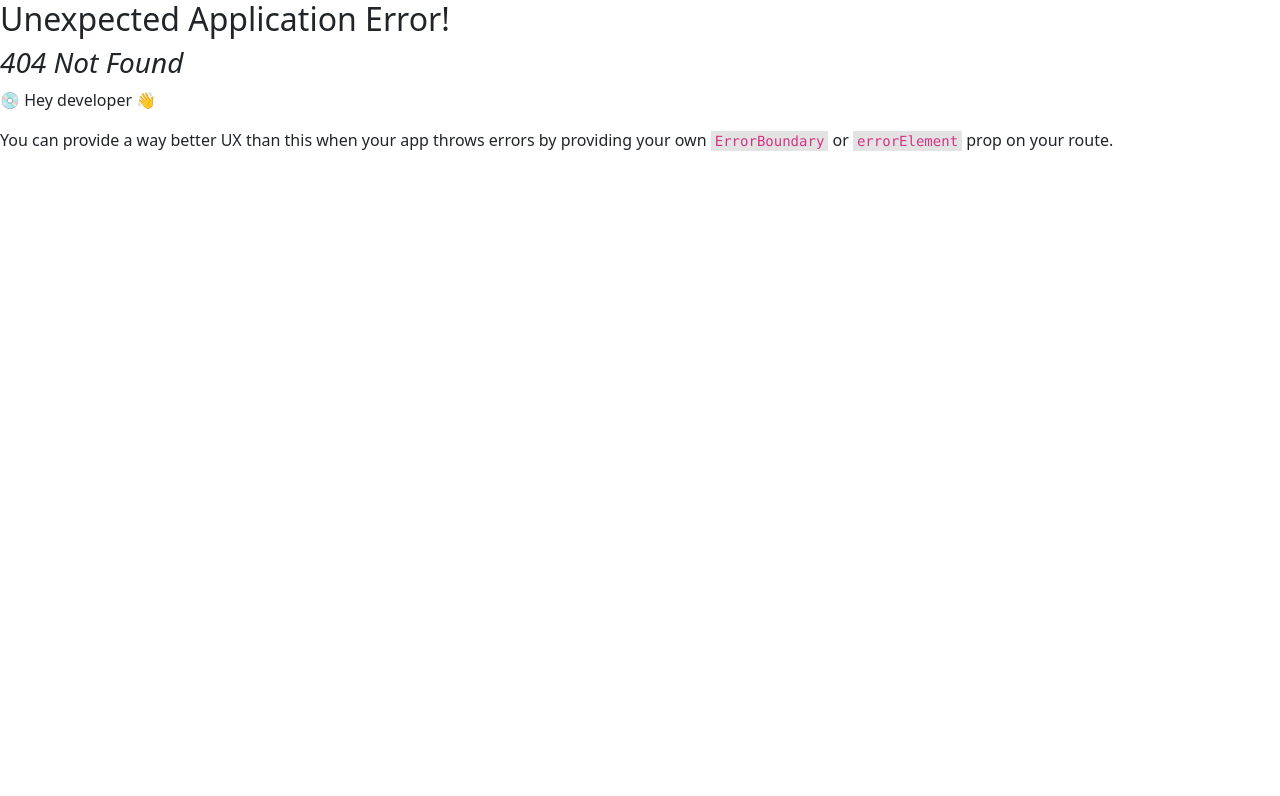
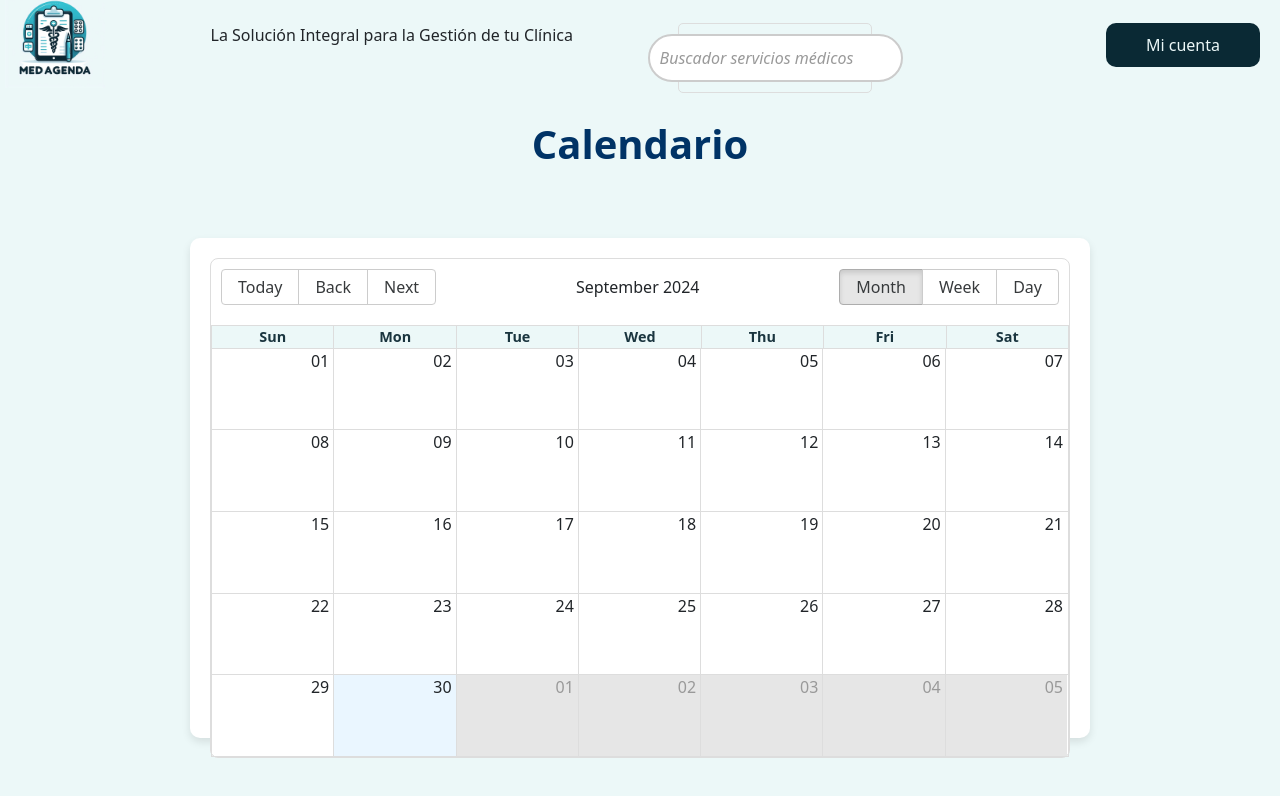
Before and after one commit to PirrY/MedAgenda, a React (Vite) app: page /ACalendar in a window 1280 px wide. Before the commit this address had no page. Shown: the top 796 px of the page. Built offline with nearby package versions, Linux system fonts and the light colour scheme.

Commit message:
Implementación de sección de calendario, clientes y personal de admin dashboard

```diff
--- a/package.json
+++ b/package.json
@@ -15,7 +15,9 @@
     "react": "^18.3.1",
     "react-bootstrap": "^2.10.5",
     "react-dom": "^18.3.1",
-    "react-router-dom": "^6.26.2"
+    "react-router-dom": "^6.26.2",
+    "react-big-calendar": "^1.15.0",
+    "moment": "^2.30.1"
   },
   "devDependencies": {
     "@eslint/js": "^9.9.0",
--- /dev/null
+++ b/src/components/molecules/Calendar.css
@@ -0,0 +1,57 @@
+/* Calendar.css */
+
+.rbc-calendar {
+    border: 1px solid #ddd;
+    border-radius: 8px;
+    background-color: #fff;
+  }
+
+  .rbc-header {
+    background-color: #ECF8F8;
+    color: #1A353F;
+    font-weight: bold;
+    padding: 10px;
+    border-bottom: 1px solid #ddd;
+    text-align: center;
+  }
+
+  .rbc-day-slot {
+    border-right: 1px solid #ddd;
+  }
+
+  .rbc-time-slot {
+    border-bottom: 1px solid #ddd;
+  }
+
+  .rbc-event {
+    background-color: #0A2934;
+    color: #fff;
+    border-radius: 5px;
+    padding: 5px;
+    margin: 2px 0;
+  }
+
+  .rbc-toolbar {
+    display: flex;
+    justify-content: space-between;
+    align-items: center;
+    padding: 10px;
+  }
+
+  .rbc-toolbar button {
+    background-color: #0A2934;
+    color: #fff;
+    border: none;
+    border-radius: 5px;
+    padding: 5px 10px;
+    cursor: pointer;
+  }
+
+  .rbc-toolbar button:hover {
+    background-color: #0056b3;
+  }
+
+  .rbc-selected {
+    background-color: #0056b3;
+    color: #ffffff;
+  }
--- a/src/components/molecules/Calendar.jsx
+++ b/src/components/molecules/Calendar.jsx
@@ -1,6 +1,7 @@
 import React from 'react';
 import { Calendar, momentLocalizer } from 'react-big-calendar';
 import moment from 'moment';
+import './Calendar.css'
 import 'react-big-calendar/lib/css/react-big-calendar.css';
 
 // Inicializa el localizador de momento para usar con react-big-calendar
@@ -10,37 +11,32 @@ const localizer = momentLocalizer(moment);
 const events = [
   {
     title: 'Reunión de equipo',
-    start: new Date(2024, 9, 10, 10, 0), // 10 de Octubre, 10:00 AM
-    end: new Date(2024, 9, 10, 12, 0), // 10 de Octubre, 12:00 PM
-    allDay: false,
+    start: new Date(2024, 9, 10, 10, 0),
+    end: new Date(2024, 9, 10, 12, 0),
   },
   {
     title: 'Llamada con cliente',
-    start: new Date(2024, 9, 12, 14, 0), // 12 de Octubre, 2:00 PM
-    end: new Date(2024, 9, 12, 15, 0), // 12 de Octubre, 3:00 PM
-    allDay: false,
+    start: new Date(2024, 9, 12, 14, 0),
+    end: new Date(2024, 9, 12, 15, 0),
   },
   {
     title: 'Día completo de descanso',
     start: new Date(2024, 9, 15),
     end: new Date(2024, 9, 16),
-    allDay: true,
   },
 ];
 
-function MyCalendar() {
+export default function MyCalendar() {
   return (
-    <div style={{ height: '500px', margin: '50px' }}>
-      <h2>Calendario de Eventos</h2>
+    <div className="calendar" style={{ height: '500px', margin: '50px' }}>
       <Calendar
         localizer={localizer}
         events={events}
         startAccessor="start"
         endAccessor="end"
         style={{ height: 500 }}
+        views={['month', 'week', 'day']} // Asegúrate de incluir las vistas que necesitas
       />
     </div>
   );
 }
-
-export default MyCalendar;
--- a/src/pages/AdminDashboard.jsx
+++ b/src/pages/AdminDashboard.jsx
@@ -1,7 +1,7 @@
 import React from 'react';
 import { Link } from 'react-router-dom';
 import './AdminDashboard.css';
-import Header from '../components/molecules/Header'; // Asegúrate de que la ruta del Header sea correcta
+import Header from '../components/molecules/Header';
 
 function ADashboard() {
   return (
@@ -16,20 +16,20 @@ function ADashboard() {
           <div className="recuadro">
             <div className="card">
               <h2>Base de Datos de Clientes</h2>
-              <Link to="/clientes">
+              <Link to="/BDClientes">
                 <button>Ir a Clientes</button>
               </Link>
             </div>
             <div className="card">
               <h2>Calendario</h2>
-              <Link to="/calendario">
+              <Link to="/ACalendar">
                 <button>Ir al Calendario</button>
               </Link>
             </div>
             <div className="card">
-              <h2>Base de Datos de Doctores</h2>
-              <Link to="/doctores">
-                <button>Ir a Doctores</button>
+              <h2>Base de Datos de Personal</h2>
+              <Link to="/BDPersonal">
+                <button>Ir a Personal</button>
               </Link>
             </div>
           </div>
--- /dev/null
+++ b/src/pages/BDClientes.css
@@ -0,0 +1,50 @@
+/* Estilos para la página de Clientes */
+.clientes-container {
+    padding: 20px;
+    background-color: #ECF8F8;
+    min-height: 100vh;
+    display: flex;
+    flex-direction: column;
+    align-items: center;
+  }
+
+  /* Título de la página */
+  .clientes-title {
+    color: #003366;
+    font-size: 2.5rem;
+    font-weight: bold;
+    margin-bottom: 20px;
+  }
+
+  /* Barra de búsqueda */
+  .search-bar {
+    width: 60%;
+    padding: 10px;
+    margin-bottom: 20px;
+    border: 1px solid #ddd;
+    border-radius: 5px;
+    font-size: 1rem;
+  }
+
+  /* Tabla de clientes */
+  .clientes-table {
+    width: 80%;
+    border-collapse: collapse;
+    margin-bottom: 20px;
+    box-shadow: 0px 4px 8px rgba(0, 0, 0, 0.1);
+  }
+
+  .clientes-table th, .clientes-table td {
+    padding: 15px;
+    text-align: left;
+    border-bottom: 1px solid #ddd;
+  }
+
+  .clientes-table th {
+    background-color: #007acc;
+    color: white;
+  }
+
+  .clientes-table tr:hover {
+    background-color: #f1f1f1;
+  }
--- /dev/null
+++ b/src/pages/BDClientes.jsx
@@ -0,0 +1,64 @@
+import React, { useState } from 'react';
+import './BDClientes.css';
+import Header from '../components/molecules/Header';
+
+// Lista de clientes ejemplo
+const clientesData = [
+  { id: 1, nombre: 'Juan Pérez', email: 'juan.perez@example.com', telefono: '123-456-7890' },
+  { id: 2, nombre: 'María Gómez', email: 'maria.gomez@example.com', telefono: '987-654-3210' },
+  { id: 3, nombre: 'Carlos Sánchez', email: 'carlos.sanchez@example.com', telefono: '456-789-1234' },
+  { id: 4, nombre: 'Ana Martínez', email: 'ana.martinez@example.com', telefono: '789-123-4567' },
+];
+
+export default function MostrarClientes() {
+  const [searchTerm, setSearchTerm] = useState('');
+
+  // Filtra la lista de clientes
+  const filteredClientes = clientesData.filter((cliente) =>
+    cliente.nombre.toLowerCase().includes(searchTerm.toLowerCase()) ||
+    cliente.email.toLowerCase().includes(searchTerm.toLowerCase())
+  );
+
+  return (
+    <div>
+      {/* Header implementado */}
+      <Header />
+
+      {/* Contenido de la lista de clientes */}
+      <div className="clientes-container">
+        <h1 className="clientes-title">Lista de Clientes</h1>
+
+        {/* Barra de búsqueda */}
+        <input
+          type="text"
+          placeholder="Buscar cliente por nombre o correo..."
+          className="search-bar"
+          value={searchTerm}
+          onChange={(e) => setSearchTerm(e.target.value)}
+        />
+
+        {/* Tabla con la lista de clientes */}
+        <table className="clientes-table">
+          <thead>
+            <tr>
+              <th>ID</th>
+              <th>Nombre</th>
+              <th>Email</th>
+              <th>Teléfono</th>
+            </tr>
+          </thead>
+          <tbody>
+            {filteredClientes.map((cliente) => (
+              <tr key={cliente.id}>
+                <td>{cliente.id}</td>
+                <td>{cliente.nombre}</td>
+                <td>{cliente.email}</td>
+                <td>{cliente.telefono}</td>
+              </tr>
+            ))}
+          </tbody>
+        </table>
+      </div>
+    </div>
+  );
+}
--- /dev/null
+++ b/src/pages/BDPersonal.css
@@ -0,0 +1,46 @@
+.personal-container {
+    padding: 20px;
+    background-color: #ECF8F8;
+    min-height: 100vh;
+    display: flex;
+    flex-direction: column;
+    align-items: center;
+  }
+
+  .personal-title {
+    color: #003366;
+    font-size: 2.5rem;
+    font-weight: bold;
+    margin-bottom: 20px;
+  }
+
+  .search-bar {
+    width: 60%;
+    padding: 10px;
+    margin-bottom: 20px;
+    border: 1px solid #ddd;
+    border-radius: 5px;
+    font-size: 1rem;
+  }
+
+  .personal-table {
+    width: 80%;
+    border-collapse: collapse;
+    margin-bottom: 20px;
+    box-shadow: 0px 4px 8px rgba(0, 0, 0, 0.1);
+  }
+
+  .personal-table th, .personal-table td {
+    padding: 15px;
+    text-align: left;
+    border-bottom: 1px solid #ddd;
+  }
+
+  .personal-table th {
+    background-color: #007acc;
+    color: white;
+  }
+
+  .personal-table tr:hover {
+    background-color: #f1f1f1;
+  }
--- /dev/null
+++ b/src/pages/BDPersonal.jsx
@@ -0,0 +1,62 @@
+import React, { useState } from 'react';
+import './BDPersonal.css';
+import Header from '../components/molecules/Header';
+
+const personalData = [
+  { id: 1, nombre: 'Santiago Jiménez', email: 'santiago.jimenezc@autonoma.edu.co', telefono: '123-456-7890', especialidad: 'Pediatra' },
+
+];
+
+export default function MostrarPersonal() {
+  const [searchTerm, setSearchTerm] = useState('');
+
+  const filteredPersonal = personalData.filter((trabajador) =>
+    trabajador.nombre.toLowerCase().includes(searchTerm.toLowerCase()) ||
+    trabajador.email.toLowerCase().includes(searchTerm.toLowerCase())
+  );
+
+  return (
+    <div>
+      {/* Header implementado */}
+      <Header />
+
+      {/* Contenido de la lista de personal */}
+      <div className="personal-container">
+        <h1 className="personal-title">Lista de Personal</h1>
+
+        {/* Barra de búsqueda */}
+        <input
+          type="text"
+          placeholder="Buscar empleado por nombre o correo..."
+          className="search-bar"
+          value={searchTerm}
+          onChange={(e) => setSearchTerm(e.target.value)}
+        />
+
+        {/* Tabla con la lista de trabajadores */}
+        <table className="personal-table">
+          <thead>
+            <tr>
+              <th>ID</th>
+              <th>Nombre</th>
+              <th>Email</th>
+              <th>Teléfono</th>
+              <th>Especialidad</th>
+            </tr>
+          </thead>
+          <tbody>
+            {filteredPersonal.map((trabajador) => (
+              <tr key={trabajador.id}>
+                <td>{trabajador.id}</td>
+                <td>{trabajador.nombre}</td>
+                <td>{trabajador.email}</td>
+                <td>{trabajador.telefono}</td>
+                <td>{trabajador.especialidad}</td>
+              </tr>
+            ))}
+          </tbody>
+        </table>
+      </div>
+    </div>
+  );
+}
--- /dev/null
+++ b/src/pages/CalendarioAdmin.css
@@ -0,0 +1,27 @@
+
+.calendario-container {
+    padding: 20px;
+    background-color: #ECF8F8;
+    min-height: 100vh;
+    display: flex;
+    flex-direction: column;
+    align-items: center;
+  }
+
+
+  .calendario-title {
+    color: #003366;
+    font-size: 2.5rem;
+    font-weight: bold;
+    margin-bottom: 20px;
+  }
+
+
+  .calendar {
+    width: 80%;
+    max-width: 900px;
+    box-shadow: 0px 4px 8px rgba(0, 0, 0, 0.1);
+    padding: 20px;
+    background-color: #ffffff;
+    border-radius: 10px;
+  }
--- /dev/null
+++ b/src/pages/CalendarioAdmin.jsx
@@ -0,0 +1,21 @@
+import React from 'react';
+import './CalendarioAdmin.css';
+import Header from '../components/molecules/Header';
+import MyCalendar from '../components/molecules/Calendar';
+
+export default function ShowCalendar() {
+  return (
+    <div>
+      {/* Header implementado */}
+      <Header />
+
+      {/* Contenido del calendario */}
+      <div className="calendario-container">
+        <h1 className="calendario-title">Calendario</h1>
+
+        {/* Componente de Calendario */}
+        <MyCalendar />
+      </div>
+    </div>
+  );
+}
--- a/src/pages/index.js
+++ b/src/pages/index.js
@@ -3,3 +3,6 @@ export * from './Login'
 export * from './Home'
 export * from './Register'
 export { default as ADashboard } from './AdminDashboard';
+export { default as MostrarClientes } from './BDClientes';
+export { default as ShowCalendar } from './CalendarioAdmin';
+export { default as MostrarPersonal } from './BDPersonal';
```
Also changed, not shown: src/main.jsx (+5 -2 lines).
